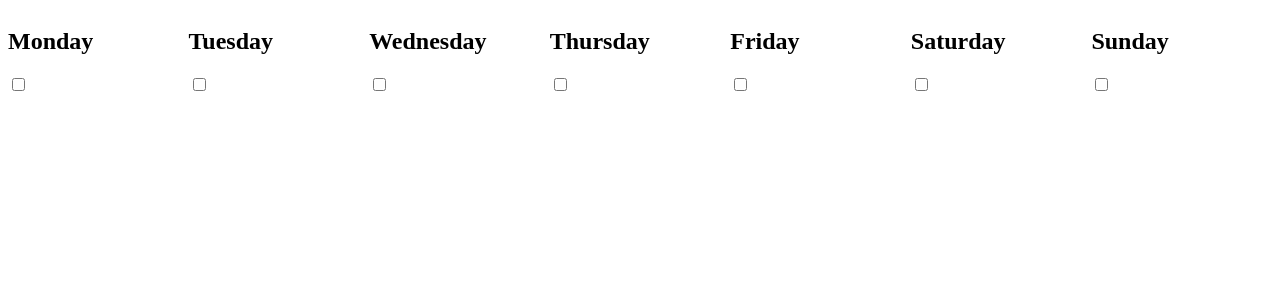
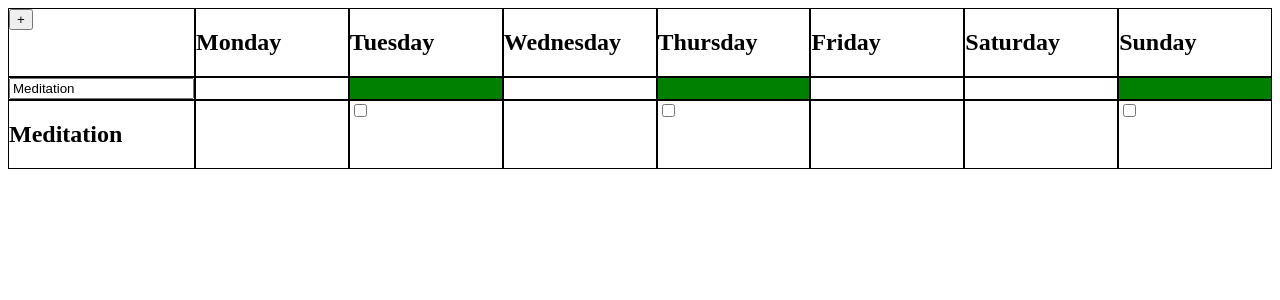
Before and after one commit to JeremyGillard/planner, a React (Create React App) app in the folder frontend/: page / in a window 1280 px wide. Shown: the top 300 px of the page. Built offline with nearby package versions, Linux system fonts and the light colour scheme.

Commit message:
feat(frontend): habit tracker basics

```diff
--- a/frontend/src/components/HabitTracker.jsx
+++ b/frontend/src/components/HabitTracker.jsx
@@ -1,50 +1,58 @@
-import React from "react";
+import React, { useState } from "react";
 import "./HabitTracker.scss";
+import HabitTrackerAdder from "./HabitTrackerAdder";
+import HabitTrackerHeader from "./HabitTrackerHeader";
+import HabitTrackerRow from "./HabitTrackerRow";
 
 export default function HabitTracker() {
+  const [habits, setHabits] = useState([
+    {
+      name: "Meditation",
+      days: [false, true, false, true, false, false, true],
+    },
+  ]);
+
+  const handleHabitAddition = () => {
+    console.log("Addition");
+    setHabits([
+      ...habits,
+      { name: "", days: [false, false, false, false, false, false, false] },
+    ]);
+  };
+
+  const handleChangeHabitName = (e) => {
+    const newHabits = [...habits];
+    newHabits[habits.length - 1] = {
+      name: e.target.value,
+      days: habits[habits.length - 1].days,
+    };
+    setHabits(newHabits);
+  };
+
+  const handleChangeHabitDays = (index) => {
+    const newHabits = [...habits];
+    const newDays = [...habits[habits.length - 1].days];
+    console.log(index);
+    newDays[index] = !newDays[index];
+    newHabits[habits.length - 1] = {
+      name: habits[habits.length - 1].name,
+      days: newDays,
+    };
+    setHabits(newHabits);
+  };
+
   return (
-    <div className="grid-container">
-      <div>
-        <h2>Monday</h2>
-      </div>
-      <div>
-        <h2>Tuesday</h2>
-      </div>
-      <div>
-        <h2>Wednesday</h2>
-      </div>
-      <div>
-        <h2>Thursday</h2>
-      </div>
-      <div>
-        <h2>Friday</h2>
-      </div>
-      <div>
-        <h2>Saturday</h2>
-      </div>
-      <div>
-        <h2>Sunday</h2>
-      </div>
-      <div>
-        <input type="checkbox" name="monday" id="monday" />
-      </div>
-      <div>
-        <input type="checkbox" name="tuesday" id="tuesday" />
-      </div>
-      <div>
-        <input type="checkbox" name="wednesday" id="wednesday" />
-      </div>
-      <div>
-        <input type="checkbox" name="thursday" id="thursday" />
-      </div>
-      <div>
-        <input type="checkbox" name="friday" id="friday" />
-      </div>
-      <div>
-        <input type="checkbox" name="saturday" id="saturday" />
-      </div>
-      <div>
-        <input type="checkbox" name="sunday" id="sunday" />
+    <div>
+      <div className="grid-container">
+        <HabitTrackerHeader handleHabitAddition={handleHabitAddition} />
+        <HabitTrackerAdder
+          habit={habits[habits.length - 1]}
+          handleChangeHabitName={handleChangeHabitName}
+          handleChangeHabitDays={handleChangeHabitDays}
+        />
+        {habits.map((habit) => (
+          <HabitTrackerRow key={habit.name} habit={habit} />
+        ))}
       </div>
     </div>
   );
--- a/frontend/src/components/HabitTracker.scss
+++ b/frontend/src/components/HabitTracker.scss
@@ -1,4 +1,8 @@
 .grid-container {
   display: grid;
-  grid-template-columns: repeat(7, 1fr);
+  grid-template-columns: repeat(8, 1fr);
+
+  div {
+    border: solid 1px black;
+  }
 }
--- /dev/null
+++ b/frontend/src/components/HabitTrackerAdder.jsx
@@ -0,0 +1,48 @@
+import React from "react";
+import "./HabitTrackerAdder.scss";
+
+export default function HabitTrackerAdder({
+  habit,
+  handleChangeHabitName,
+  handleChangeHabitDays,
+}) {
+  return (
+    <React.Fragment>
+      <div>
+        <input
+          type="text"
+          value={habit.name}
+          onChange={handleChangeHabitName}
+        />
+      </div>
+      <div
+        className={habit.days[0] ? "colored" : ""}
+        onClick={() => handleChangeHabitDays(0)}
+      ></div>
+      <div
+        className={habit.days[1] ? "colored" : ""}
+        onClick={() => handleChangeHabitDays(1)}
+      ></div>
+      <div
+        className={habit.days[2] ? "colored" : ""}
+        onClick={() => handleChangeHabitDays(2)}
+      ></div>
+      <div
+        className={habit.days[3] ? "colored" : ""}
+        onClick={() => handleChangeHabitDays(3)}
+      ></div>
+      <div
+        className={habit.days[4] ? "colored" : ""}
+        onClick={() => handleChangeHabitDays(4)}
+      ></div>
+      <div
+        className={habit.days[5] ? "colored" : ""}
+        onClick={() => handleChangeHabitDays(5)}
+      ></div>
+      <div
+        className={habit.days[6] ? "colored" : ""}
+        onClick={() => handleChangeHabitDays(6)}
+      ></div>
+    </React.Fragment>
+  );
+}
--- /dev/null
+++ b/frontend/src/components/HabitTrackerAdder.scss
@@ -0,0 +1,3 @@
+.colored {
+  background-color: green;
+}
--- /dev/null
+++ b/frontend/src/components/HabitTrackerHeader.jsx
@@ -0,0 +1,32 @@
+import React from "react";
+
+export default function HabitTrackerHeader({ handleHabitAddition }) {
+  return (
+    <React.Fragment>
+      <div>
+        <button onClick={handleHabitAddition}>+</button>
+      </div>
+      <div>
+        <h2>Monday</h2>
+      </div>
+      <div>
+        <h2>Tuesday</h2>
+      </div>
+      <div>
+        <h2>Wednesday</h2>
+      </div>
+      <div>
+        <h2>Thursday</h2>
+      </div>
+      <div>
+        <h2>Friday</h2>
+      </div>
+      <div>
+        <h2>Saturday</h2>
+      </div>
+      <div>
+        <h2>Sunday</h2>
+      </div>
+    </React.Fragment>
+  );
+}
--- /dev/null
+++ b/frontend/src/components/HabitTrackerRow.jsx
@@ -0,0 +1,24 @@
+import React from "react";
+
+export default function HabitTrackerRow({ habit }) {
+  const renderDay = (day, i) => {
+    if (day) {
+      return (
+        <div key={i}>
+          <input type="checkbox" name="sunday" id="sunday" />
+        </div>
+      );
+    } else {
+      return <div key={i}></div>;
+    }
+  };
+
+  return (
+    <React.Fragment>
+      <div>
+        <h2>{habit.name}</h2>
+      </div>
+      {habit.days.map((day, i) => renderDay(day, i))}
+    </React.Fragment>
+  );
+}
```
